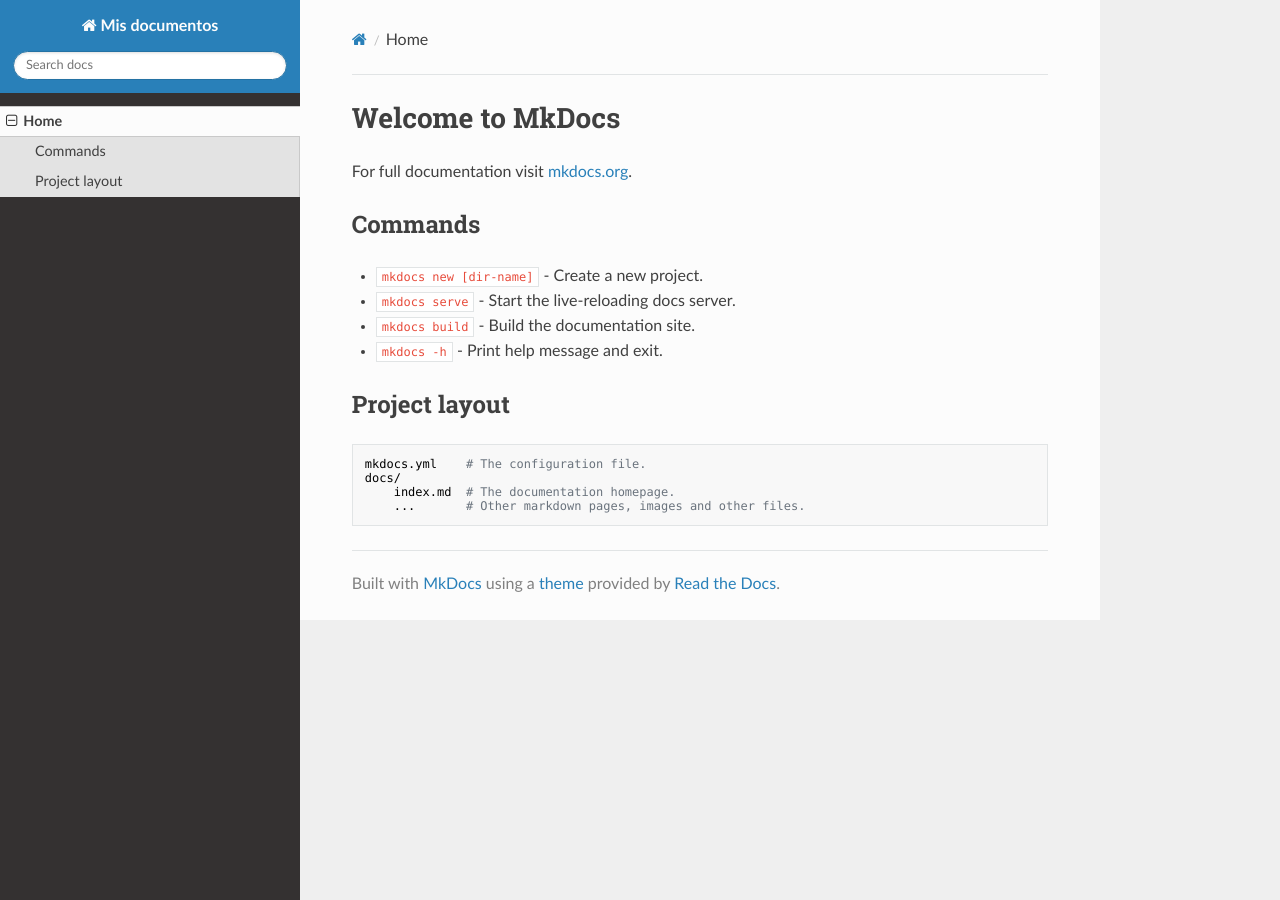
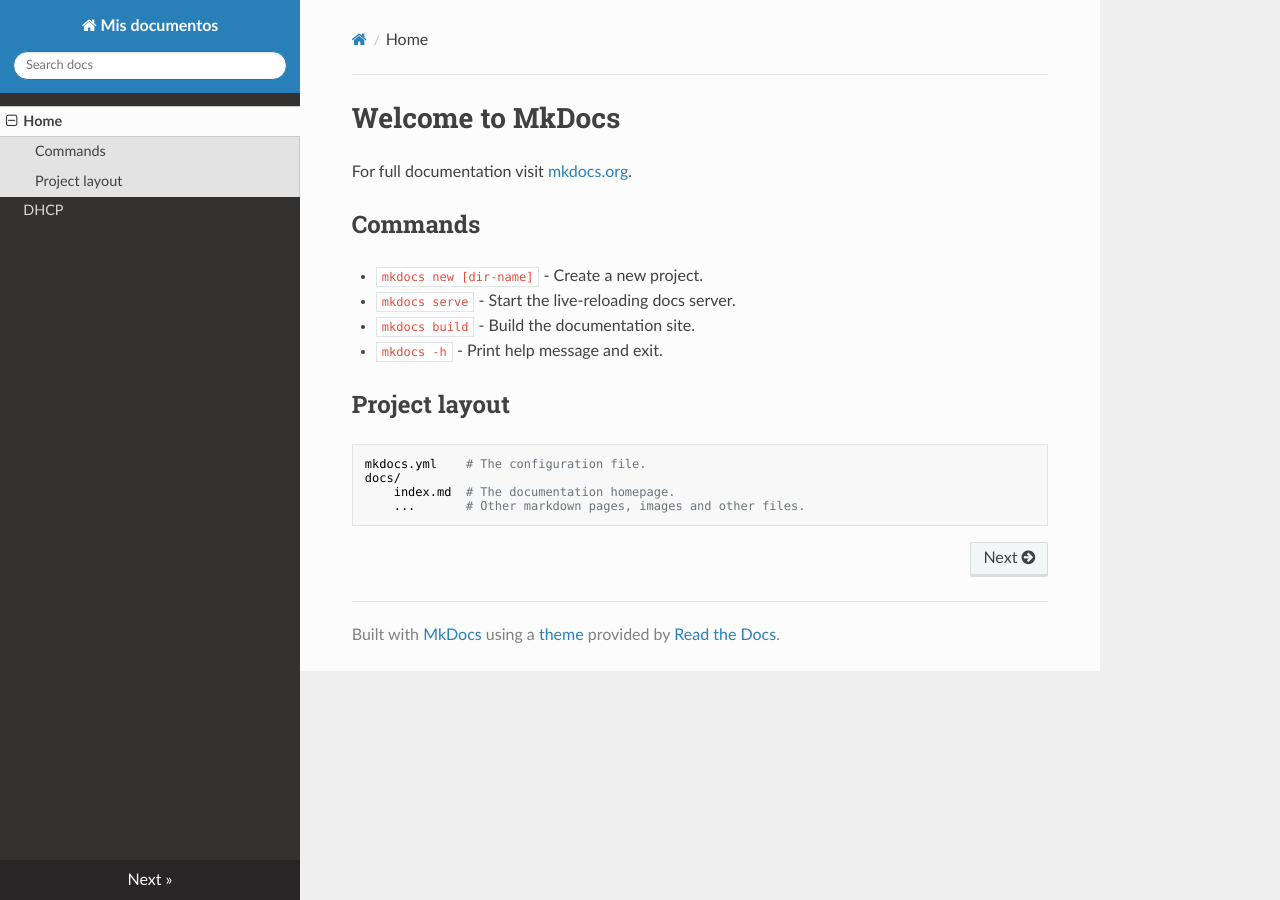
Before and after one commit to Franciscomanuel05/SIR_mkdocs, an MkDocs documentation site: the page built from docs/index.md, in a window 1280 px wide. Built offline with MkDocs 1.6.1, drawn with Linux system fonts in a browser that asks for light colours; nearby versions of some CDN libraries.

Commit message:
tercer commit correccion

```diff
--- a/mkdocs.yml
+++ b/mkdocs.yml
@@ -3,6 +3,7 @@
 
 nav:
   - Home: index.md
+  - DHCP: dhcp.md
 
 
 site_author: Curro
```
Also changed, not shown: site/dhcp/index.html, site/search/search_index.json.
